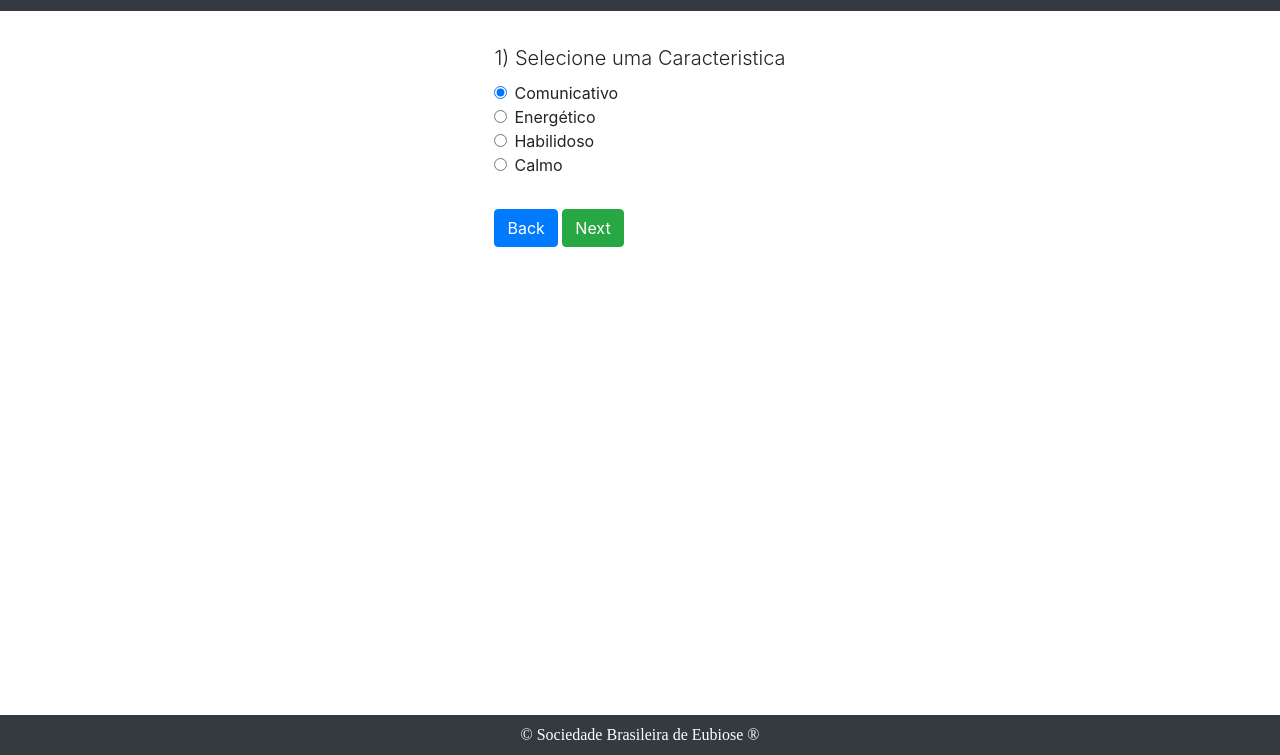
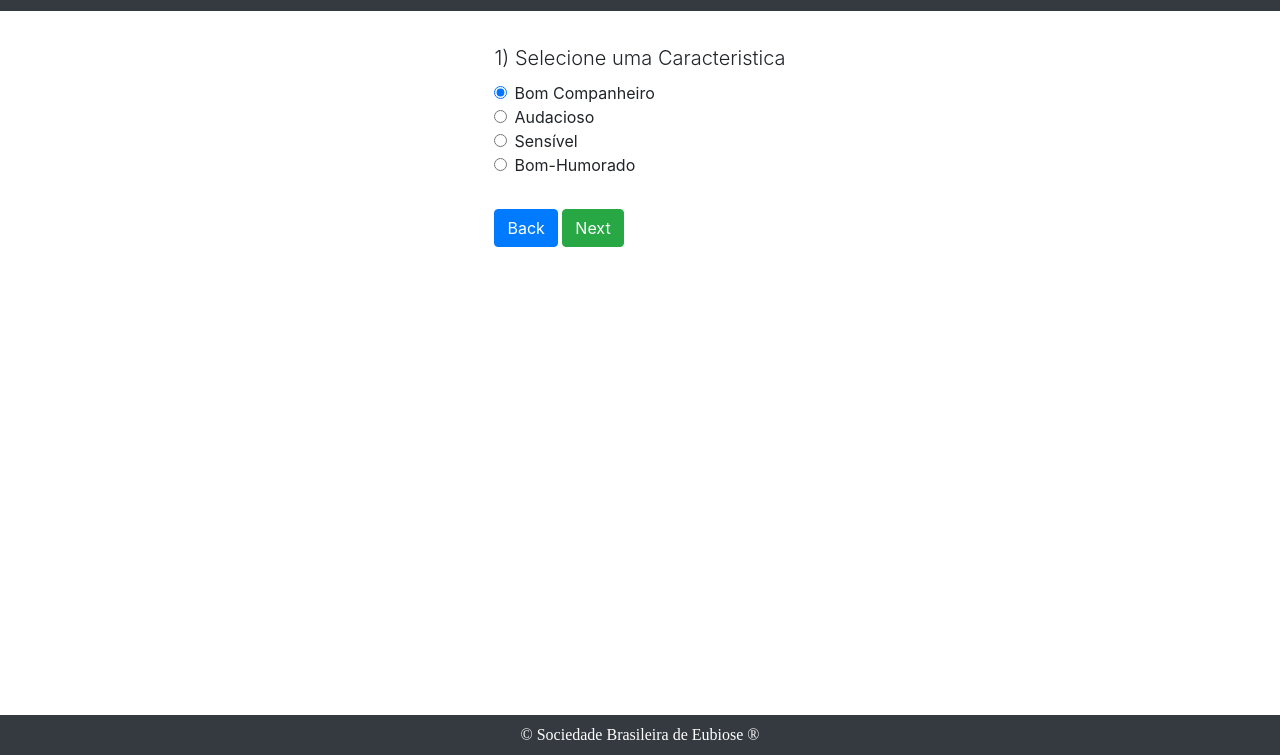
Before and after one commit to Jpicinin/Jpicinin.github.io, a plain HTML site: page questionario.html in a window 1280 px wide. Shown: the part 45-800 px from the top of the page. Drawn offline with Linux system fonts and the light colour scheme.

Commit message:
questionário atualizado e funcionando

```diff
--- a/js/questionario.js
+++ b/js/questionario.js
@@ -129,7 +129,7 @@ function proximo() {
     let rb3 = document.getElementById("exampleRadios3");
     let rb4 = document.getElementById("exampleRadios4");
     let lbl = document.getElementById("tituloquestionario");
-    if (n === 16) {
+    if (n === questionario.length-1) {
         if (rb1.checked) {
             questionario[n].resposta = 0;
             geraGrafico();
--- a/questionario.html
+++ b/questionario.html
@@ -69,28 +69,28 @@
                         <input class="form-check-input" type="radio" name="exampleRadios" id="exampleRadios1"
                             value="option1" checked>
                         <label class="form-check-label" for="exampleRadios1" id="q1">
-                            Comunicativo
+                            Bom Companheiro
                         </label>
                     </div>
                     <div class="form-check">
                         <input class="form-check-input" type="radio" name="exampleRadios" id="exampleRadios2"
                             value="option2">
                         <label class="form-check-label" for="exampleRadios2" id="q2">
-                            Energético
+                            Audacioso
                         </label>
                     </div>
                     <div class="form-check">
                         <input class="form-check-input" type="radio" name="exampleRadios" id="exampleRadios3"
                             value="option3">
                         <label class="form-check-label" for="exampleRadios3" id="q3">
-                            Habilidoso
+                            Sensível
                         </label>
                     </div>
                     <div class="form-check">
                         <input class="form-check-input" type="radio" name="exampleRadios" id="exampleRadios4"
                             value="option4">
                         <label class="form-check-label" for="exampleRadios4" id="q4">
-                            Calmo
+                            Bom-Humorado
                         </label>
                     </div>
                     <div id="botoesForm">
```
